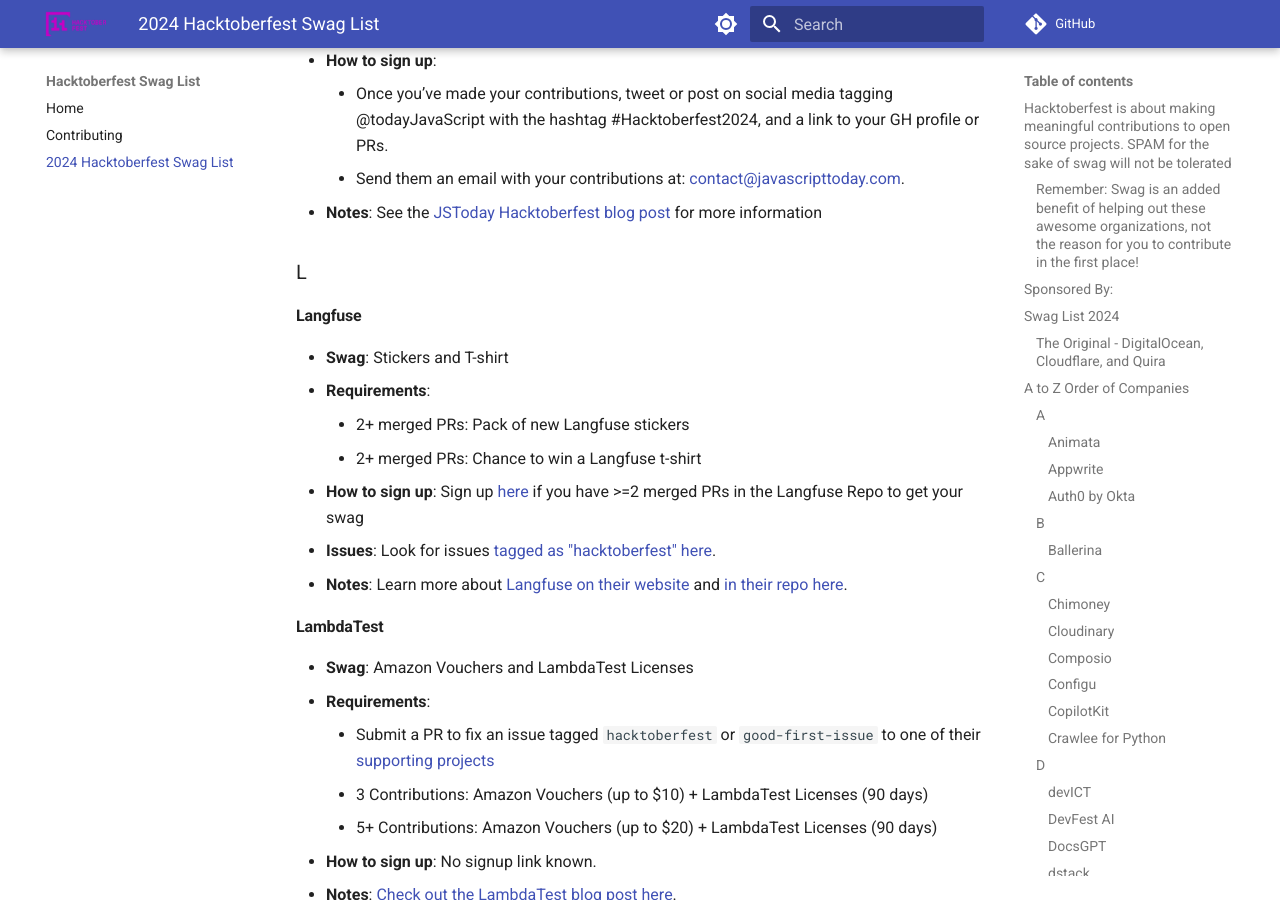
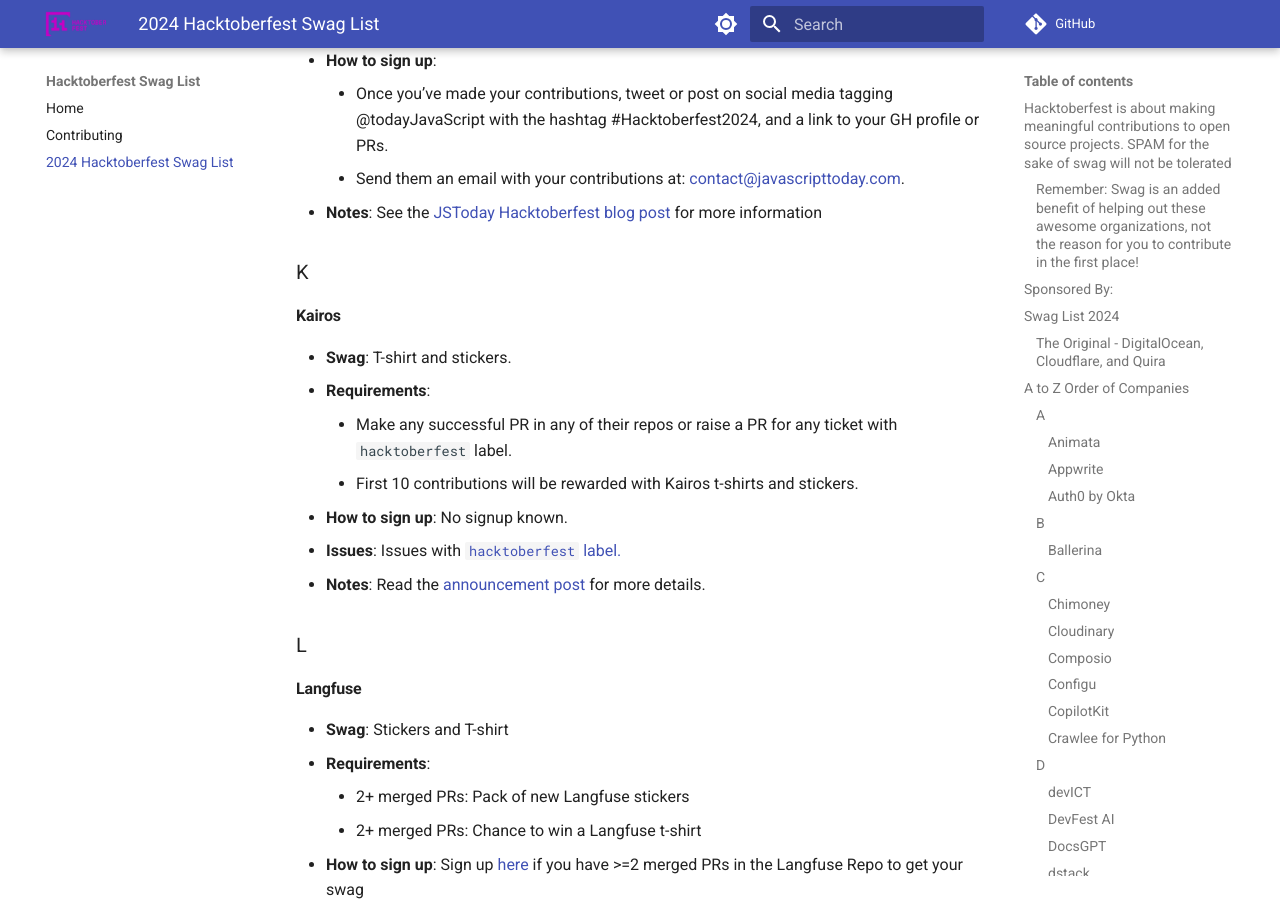
Before and after one commit to crweiner/hacktoberfest-swag-list, an MkDocs documentation site: the page built from docs/list.md, in a window 1280 px wide and 900 px high, scrolled down 8941 px. Built offline with MkDocs 1.6.1 and Material for MkDocs 9.7.7, drawn with Linux system fonts in a browser that asks for light colours; plug-ins that fetch from the network failed and are left out; comment, search, counter and statistics services are not loaded.

Commit message:
#948 add kairos

```diff
--- a/docs/list.md
+++ b/docs/list.md
@@ -275,6 +275,18 @@
       - Send them an email with your contributions at: <contact@javascripttoday.com>.
 - **Notes**: See the [JSToday Hacktoberfest blog post](https://javascripttoday.com/blog/hacktoberfest-2024-free-sticker/) for more information
 
+### K
+
+#### Kairos
+
+- **Swag**: T-shirt and stickers.
+- **Requirements**:
+    - Make any successful PR in any of their repos or raise a PR for any ticket with `hacktoberfest` label.
+    - First 10 contributions will be rewarded with Kairos t-shirts and stickers.
+- **How to sign up**: No signup known.
+- **Issues**: Issues with [`hacktoberfest` label.](https://github.com/kairos-io/kairos/issues?q=is%3Aopen+is%3Aissue+label%3Ahacktoberfest)
+- **Notes**: Read the [announcement post](https://kairos.io/blog/2024/10/07/hacktoberfest-2024/) for more details.
+
 ### L
 
 #### **Langfuse**
```
